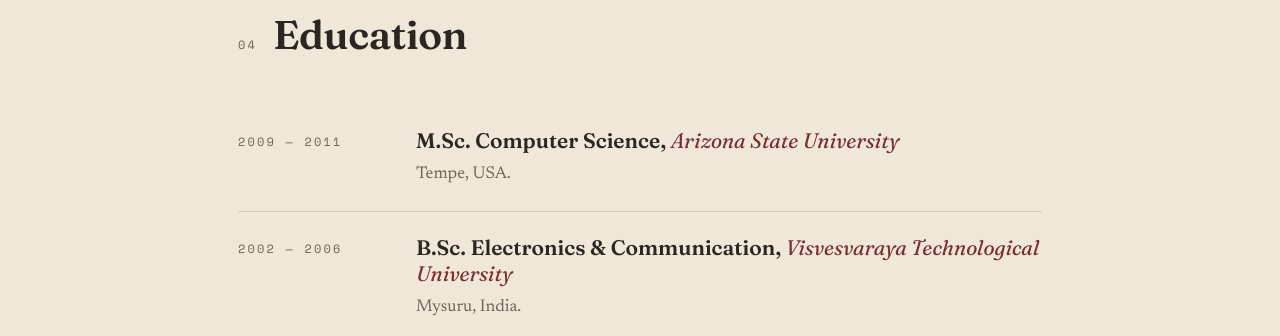
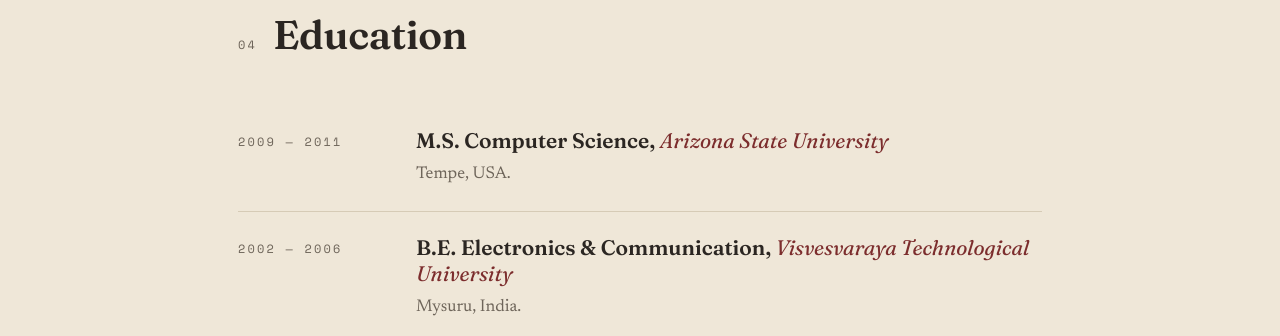
Before and after one commit to naveenkulkarni-movidius/naveenkulkarni-movidius.github.io, a plain HTML site: page index.html in a window 1280 px wide. Shown: the part 3174-3510 px from the top of the page. Drawn offline with nearby package versions, Linux system fonts and the light colour scheme.

Commit message:
Update the credentials in the page

```diff
--- a/index.html
+++ b/index.html
@@ -318,7 +318,7 @@
       <div class="xp-row">
         <div class="xp-when label">2009 — 2011</div>
         <div class="xp-what">
-          <h3>M.Sc. Computer Science, <span class="org">Arizona State University</span></h3>
+          <h3>M.S. Computer Science, <span class="org">Arizona State University</span></h3>
           <p>Tempe, USA.</p>
         </div>
       </div>
@@ -326,7 +326,7 @@
       <div class="xp-row">
         <div class="xp-when label">2002 — 2006</div>
         <div class="xp-what">
-          <h3>B.Sc. Electronics &amp; Communication, <span class="org">Visvesvaraya Technological University</span></h3>
+          <h3>B.E. Electronics &amp; Communication, <span class="org">Visvesvaraya Technological University</span></h3>
           <p>Mysuru, India.</p>
         </div>
       </div>
```
